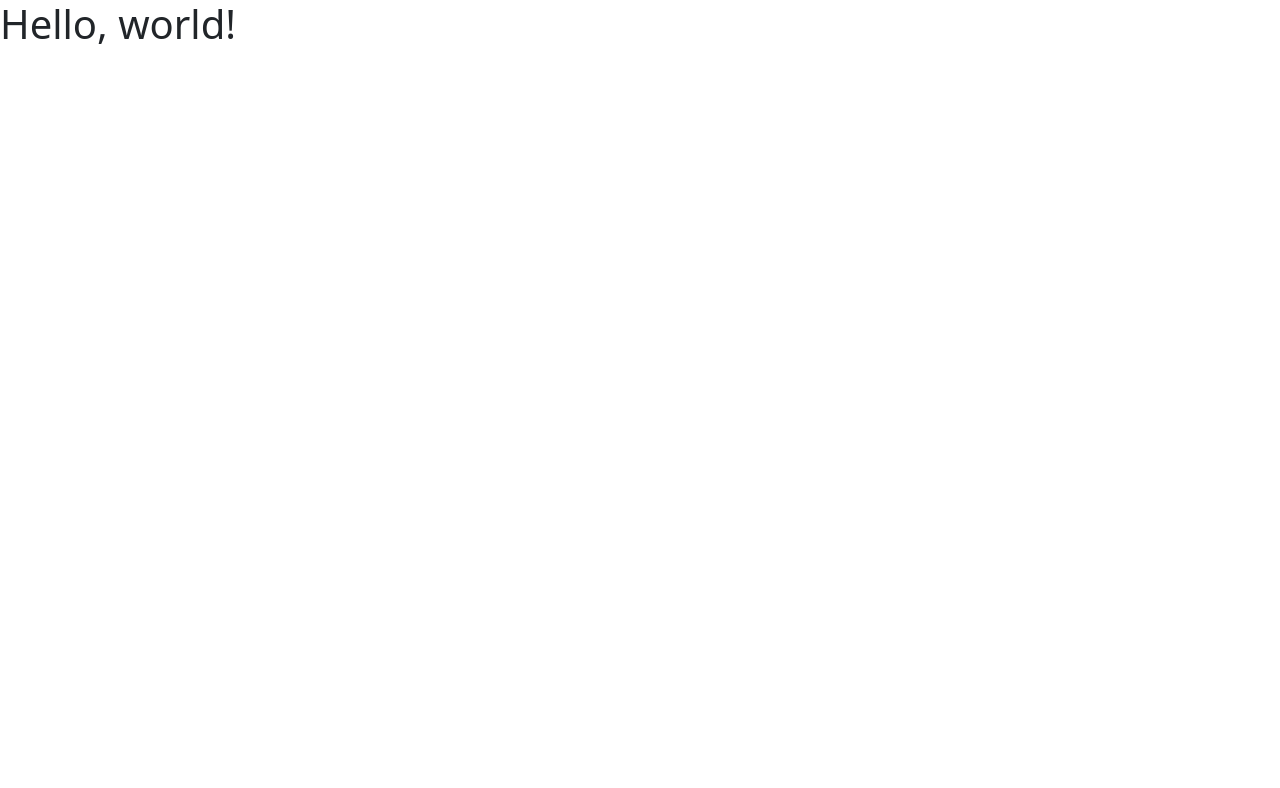
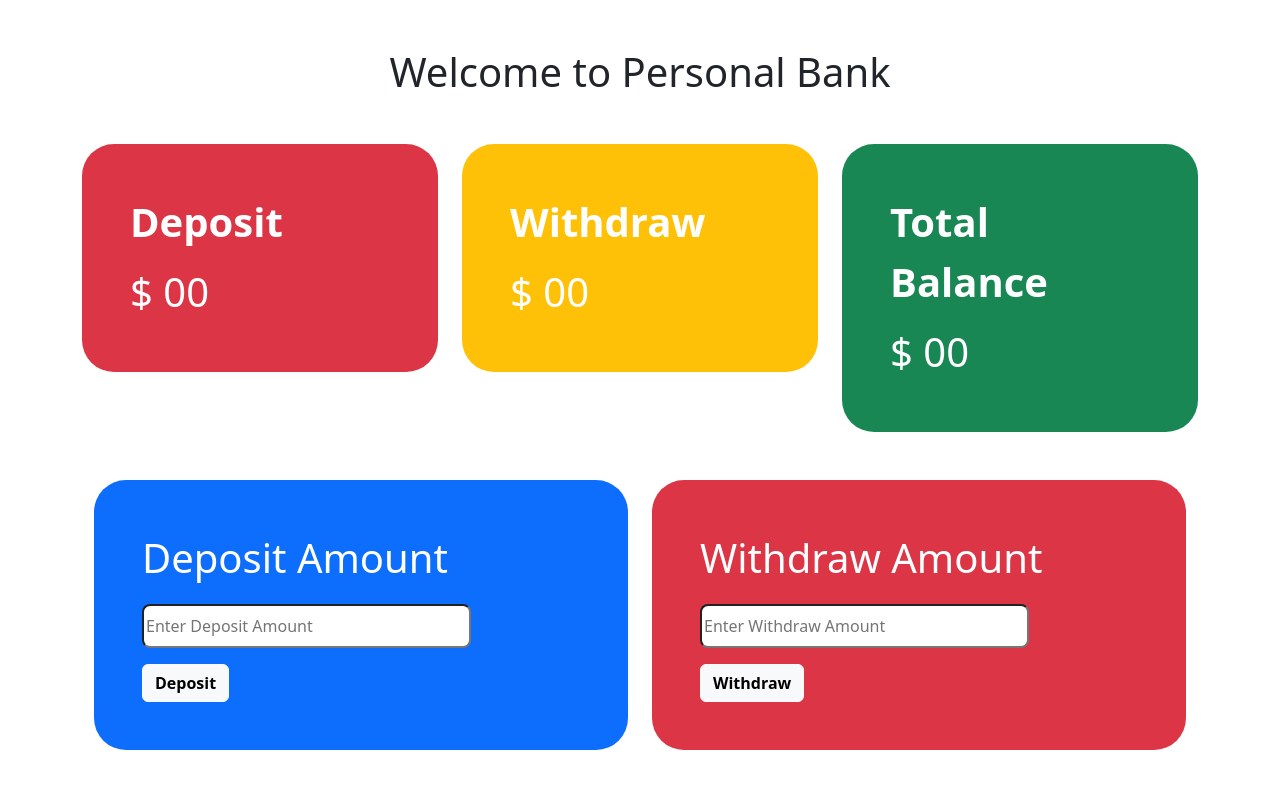
Before and after one commit to developermamoon/privateBank, a plain HTML site: page bank.html in a window 1280 px wide. Drawn offline with nearby package versions, Linux system fonts and the light colour scheme.

Commit message:
first push

```diff
--- a/bank.html
+++ b/bank.html
@@ -10,10 +10,61 @@
 </head>
 
 <body>
-    <h1>Hello, world!</h1>
+    <h1 class="text-center mt-5">Welcome to Personal Bank</h1>
+
+    <section class="container mt-5">
+        <div class="row row-cols-lg-3 g-4">
+            <div class="col">
+                <div class="p-5 bg-danger text-white rounded-5">
+                    <p class="fs-1 fw-semibold">Deposit</p>
+                    <h1>$ <span id="">00</span></h1>
+                </div>
+            </div>
+
+            <div class="col">
+                <div class="p-5 bg-warning text-white rounded-5">
+                    <p class="fs-1 fw-semibold">Withdraw</p>
+                    <h1>$ <span id="">00</span></h2>
+                </div>
+            </div>
+
+            <div class="col">
+                <div class="p-5 bg-success text-white rounded-5">
+                    <p class="fs-1 fw-semibold">Total Balance</p>
+                    <h1>$ <span id="">00</span></h1>
+                </div>
+            </div>
+        </div>
+
+        <section class="container mt-5">
+            <div class="row row-cols-lg-2 ">
+                <div class="col">
+                    <div class="bg-primary p-5 text-white rounded-5">
+                        <p class="fs-1">Deposit Amount</p>
+                        <input type="text" class="w-75 rounded-3 py-2" name="" id="" placeholder="Enter Deposit Amount">
+                        <button class="btn btn-light fw-bold d-block mt-3">Deposit</button>
+                    </div>
+                </div>
+
+                <div class="col">
+                    <div class="bg-danger p-5 text-white rounded-5">
+                        <p class="fs-1">Withdraw Amount</p>
+                        <input type="text" class="w-75 rounded-3 py-2" name="" id="" placeholder="Enter Withdraw Amount">
+                        <button class="btn btn-light fw-bold d-block mt-3">Withdraw</button>
+                    </div>
+                </div>
+            </div>
+        </section>
+
+
+
+    </section>
+
     <script src="https://cdn.jsdelivr.net/npm/bootstrap@5.2.0/dist/js/bootstrap.bundle.min.js"
         integrity="sha384-A3rJD856KowSb7dwlZdYEkO39Gagi7vIsF0jrRAoQmDKKtQBHUuLZ9AsSv4jD4Xa"
         crossorigin="anonymous"></script>
+
+    <script src="bank.js"></script>
 </body>
 
 </html>
```
